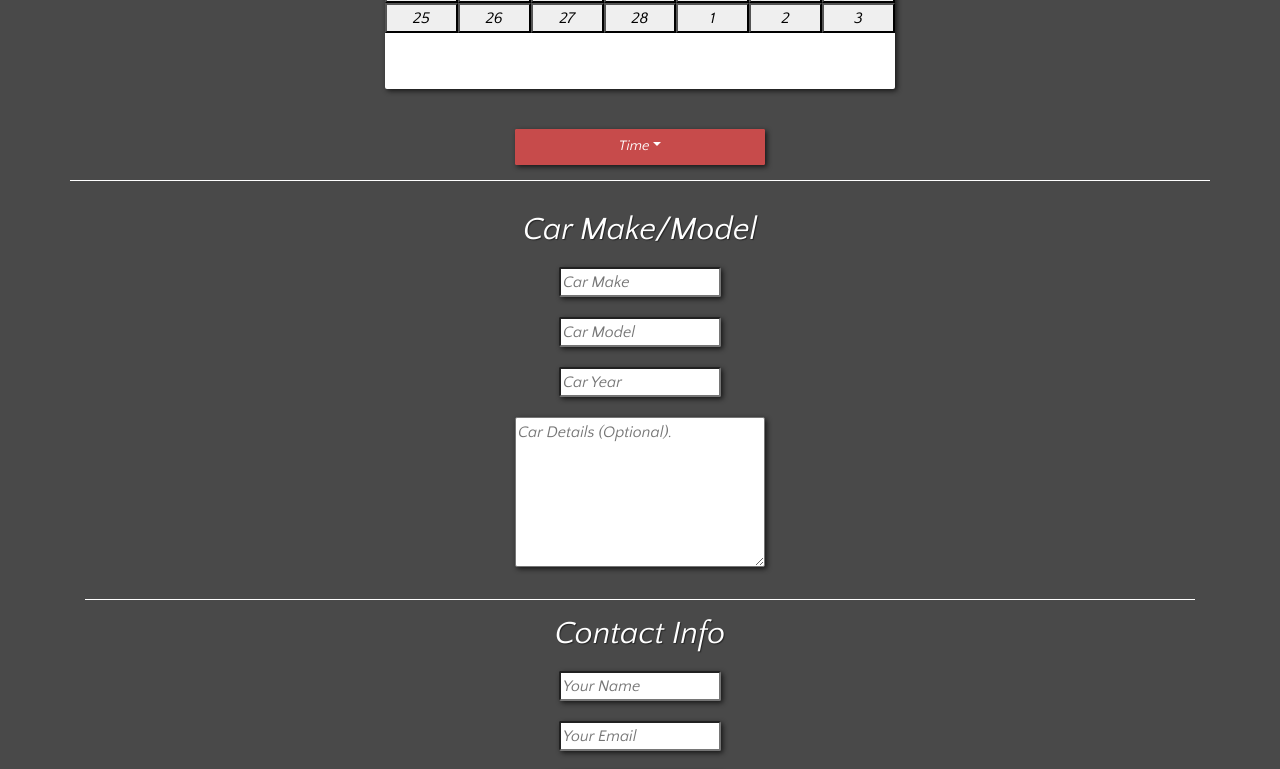
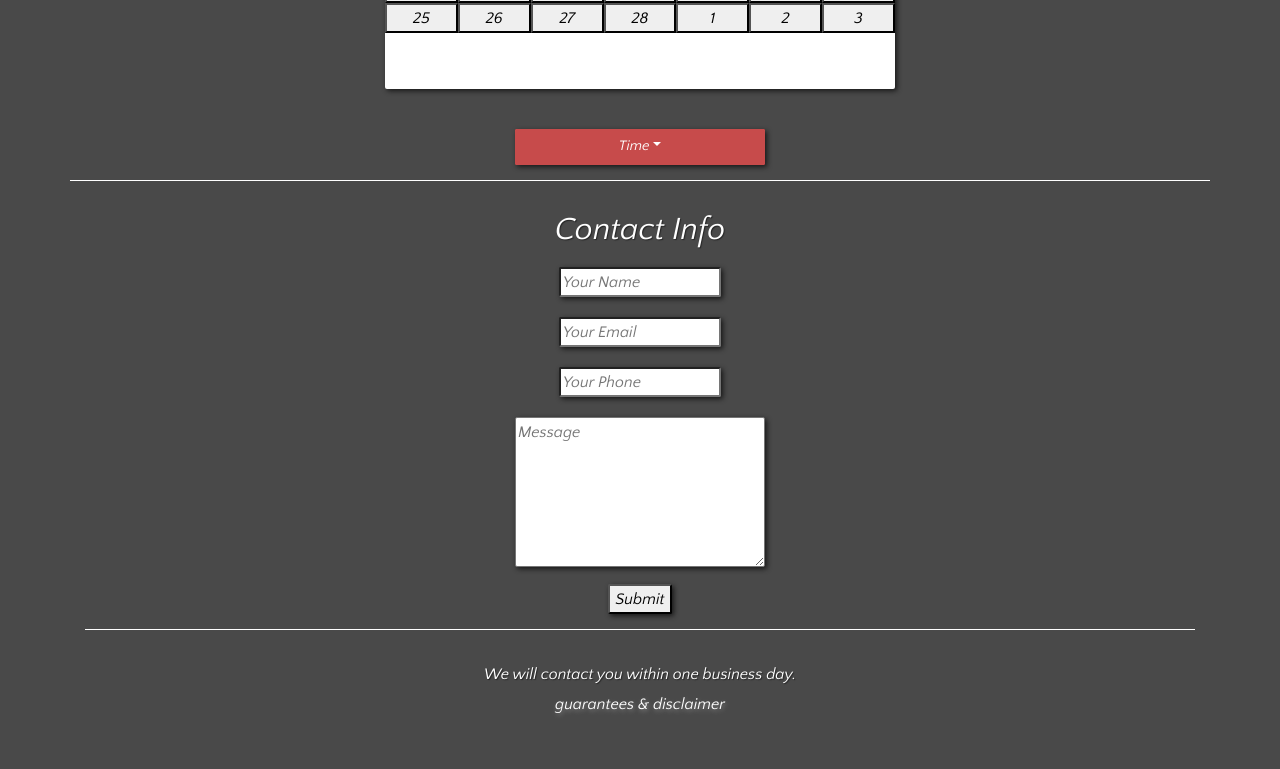
Before and after one commit to mlnemenzo/the-works, a React (Create React App) app: page /appointment in a window 1280 px wide. Shown: the part 536-1305 px from the top of the page. Built offline with nearby package versions, Linux system fonts and the light colour scheme.

Commit message:
appointment page

```diff
--- a/server.js
+++ b/server.js
@@ -52,7 +52,7 @@ app.post('/email', (req, res) => {
     from: 'msantostheworks@gmail.com',      // Sender of the email
     to: 'mnemenzo82@gmail.com',                              // Recipient of the email
     subject: `${name} has contacted you`,   // Subject of the email
-    text: `${name} ${carMake} ${carModel} ${carYear} ${carInfo} $has a question:  ${message} || email : ${email} phone number: ${phone}`                          // Message of the email
+    text: `${name} has a question:  ${message} || email : ${email} phone number: ${phone}`                          // Message of the email
     // html: '<h1>SUP DOOOD</h1>'           // Can be used in place of the text
   };
 
--- a/src/components/appointment.js
+++ b/src/components/appointment.js
@@ -31,6 +31,12 @@ class Appointment extends Component {
                 value2 : "Tier",
 
             }
+    }
+
+    componentDidMount() {
+
+        window.scrollTo(0,0);
+
     }
 
     select(event) {
@@ -68,15 +74,9 @@ class Appointment extends Component {
         })
     }
 
-    componentDidMount() {
-
-        window.scrollTo(0,0);
-
-    }
-
     handleEvent(event) {
         event.preventDefault();
-        this.sendEmailToServer();
+        this.sendAppointment();
         this.props.add(this.state);
     }
 
@@ -135,7 +135,7 @@ class Appointment extends Component {
                 </div>
             </div>
             <div className="text-area col-12">
-                <form className = "car-info col-12 text-center">
+                {/* <form className = "car-info col-12 text-center">
                     <h2 className="car-info-header col-12 text-center">Car Make/Model</h2>
                     <div className="col-12 text-center">
                         <div className="user-input">
@@ -157,7 +157,7 @@ class Appointment extends Component {
                             <textarea value = {carInfo} type = "text" onChange = { event => this.setState({carInfo: event.target.value})} placeholder = "Car Details (Optional)."/>
                         </div>
                     </div>
-                </form>
+                </form> */}
                 <form className = "client-info col-12 text-center" onSubmit = {this.setState.bind(this)}>
                     <h2 className="contact-info col-12 text-center">Contact Info</h2>
                     <div className="col-12 text-center">
--- a/src/components/contact.js
+++ b/src/components/contact.js
@@ -8,7 +8,8 @@ class Contact extends Component {
             name : "",
             email : "",
             phone : "",
-            message : ""
+            message : "",
+            carInfo : ""
         }
     }
 
@@ -31,7 +32,8 @@ class Contact extends Component {
             name : "",
             email : "",
             phone : "",
-            message : ""
+            message : "",
+            carInfo : ""
         })
     }
 
@@ -41,7 +43,7 @@ class Contact extends Component {
 
     render() {
 
-        const {name, email, phone, message} = this.state;
+        const {name, email, phone, message, carInfo} = this.state;
 
         return (
             <div className="contact-body">
```
